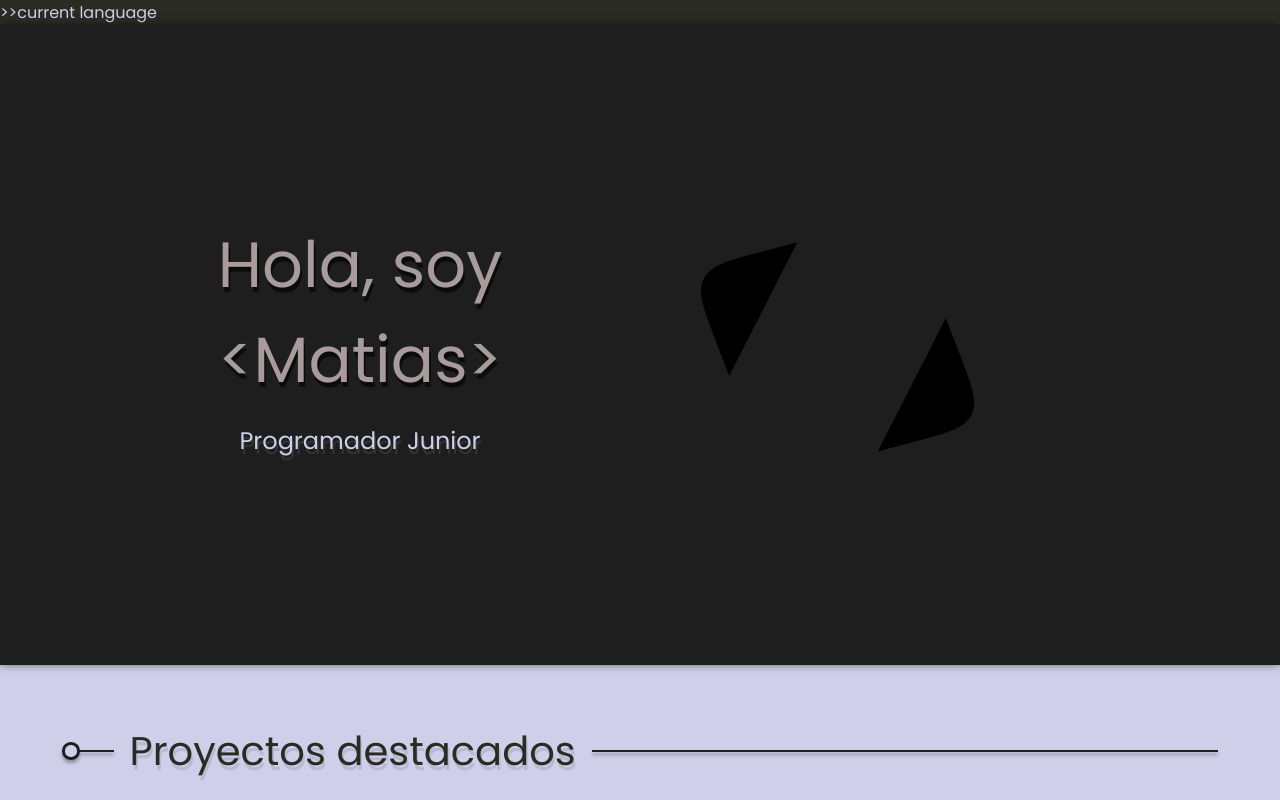
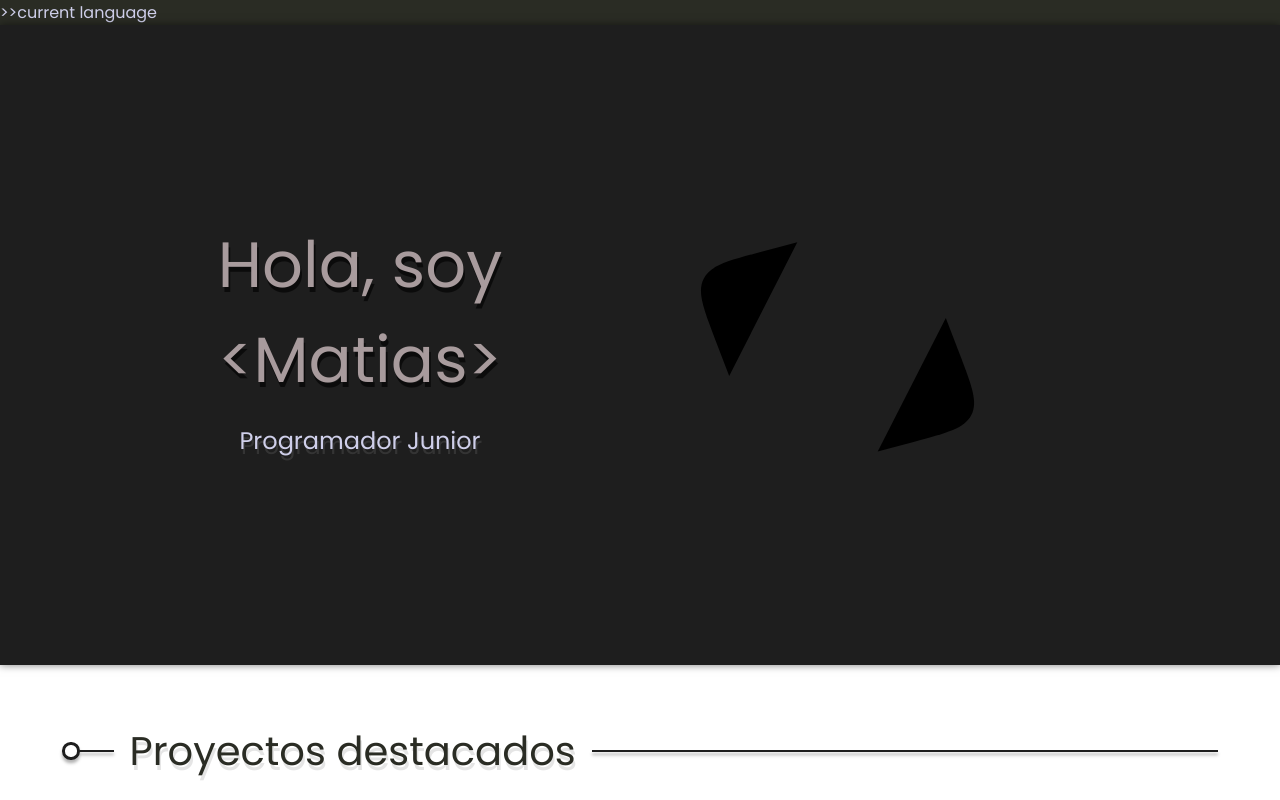
Before and after one commit to Matii111/Matii111.github.io, a React (Create React App) app: page / in a window 1280 px wide. Shown: the top 800 px of the page. Built offline with nearby package versions, Linux system fonts and the light colour scheme.

Commit message:
style(minor): Body color changed

```diff
--- a/src/index.css
+++ b/src/index.css
@@ -85,7 +85,7 @@ CFCFEA
 }
 
 body {
-  background-color: #CFCFEA;
+  background-color: #FFFFFF;
   margin: 0;
 }
 
```
